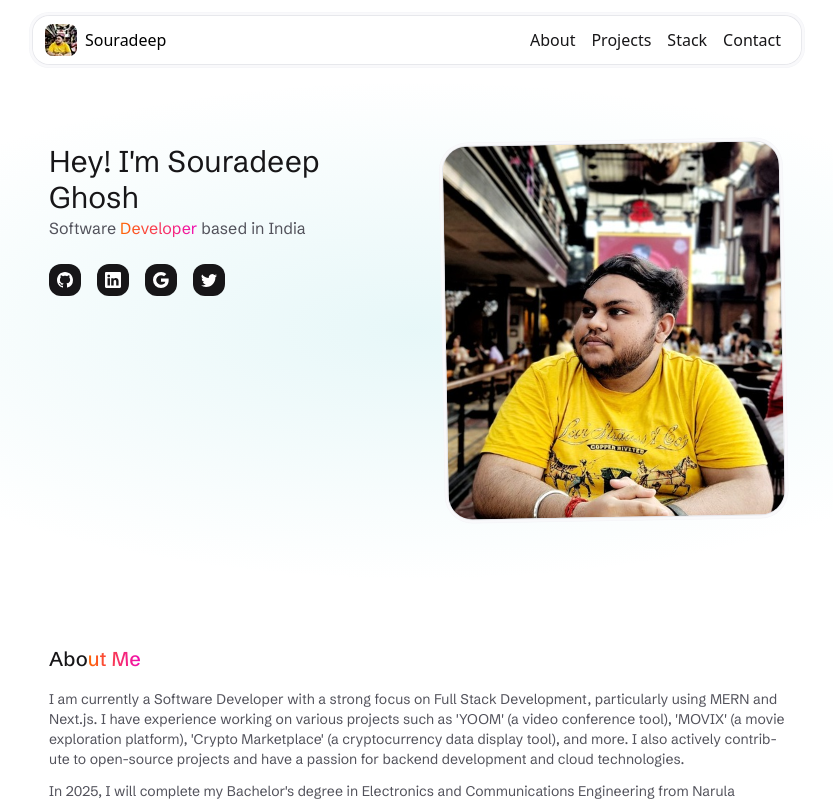
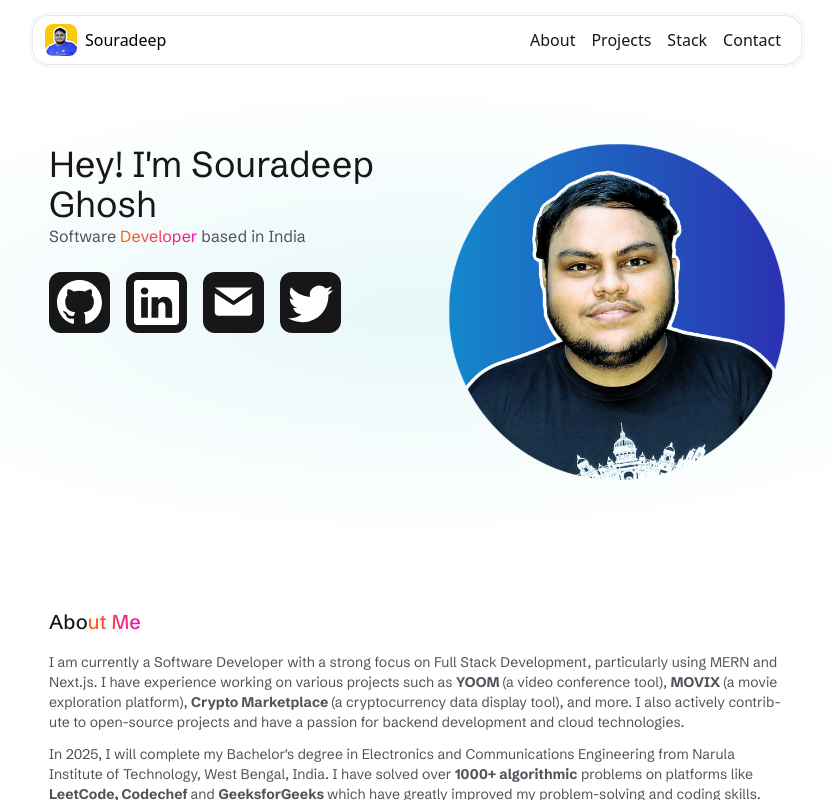
Before and after one commit to soura07/Souradeep-Dev-Next, a Next.js app: page / in a window 1280 px wide. Shown: the top 800 px of the page, without its empty margins (223-1056 px from the left). Built offline with nearby package versions, Linux system fonts and the light colour scheme.

Commit message:
update profile

```diff
--- a/src/app/page.tsx
+++ b/src/app/page.tsx
@@ -20,7 +20,7 @@ function Hero() {
         <div className="grid sm:grid-cols-1 md:grid-cols-2 gap-16 mx-4">
           <div className="item space-y-20">
             <div>
-              <h1 className="text-3xl">Hey! I'm Souradeep Ghosh</h1>
+              <h1 className="text-4xl">Hey! I'm Souradeep Ghosh</h1>
               <p className="text-zinc-600">Software <span className="font-bricolage-grostesque text-transparent bg-clip-text bg-gradient-to-r from-[#f60] to-[#f00ab3]">Developer</span> based in India</p>
               <Social />
             </div>
@@ -28,13 +28,13 @@ function Hero() {
           <div className="item">
             <Image
               src="/img/profile-left.png"
-              alt="Muideen photo"
+              alt="souradeep photo"
               sizes="100vw"
               width={600}
               height={500}
               priority={false}
               loading="lazy"
-              className="object-fit rounded-3xl bg-[rgba(255,255,255,0.85)] shadow-[rgb(228,229,233)_0px_0px_0px_0.5px,rgba(228,229,233,0.6)_0px_0px_0px_1px,rgb(249,249,251)_0px_0px_0px_3.5px,rgb(243,244,247)_0px_0px_0px_4px] origin-bottom -rotate-1"
+              // className="object-fit rounded-3xl bg-[rgba(255,255,255,0.85)] shadow-[rgb(228,229,233)_0px_0px_0px_0.5px,rgba(228,229,233,0.6)_0px_0px_0px_1px,rgb(249,249,251)_0px_0px_0px_3.5px,rgb(243,244,247)_0px_0px_0px_4px] origin-bottom -rotate-1"
             />
           </div>
         </div>
@@ -52,12 +52,12 @@ function About() {
             <h2 className="text-xl font-medium">Abo<span className="text-transparent bg-clip-text bg-gradient-to-r from-[#f60] to-[#f00ab3]">ut Me</span></h2>
           </div>
           <div className="text-sm">
-          <p className="text-zinc-600">I am currently a Software Developer with a strong focus on Full Stack Development, particularly using MERN and Next.js. I have experience working on various projects such as 'YOOM' (a video conference tool), 'MOVIX' (a movie exploration platform), 'Crypto Marketplace' (a cryptocurrency data display tool), and more. I also actively contribute to open-source projects and have a passion for backend development and cloud technologies.</p>
+          <p className="text-zinc-600">I am currently a Software Developer with a strong focus on Full Stack Development, particularly using MERN and Next.js. I have experience working on various projects such as <strong>YOOM </strong>(a video conference tool), <strong>MOVIX </strong>(a movie exploration platform), <strong>Crypto Marketplace </strong>(a cryptocurrency data display tool), and more. I also actively contribute to open-source projects and have a passion for backend development and cloud technologies.</p>
           <p className="pt-3 text-zinc-600">
-            In 2025, I will complete my Bachelor's degree in Electronics and Communications Engineering from Narula Institute of Technology, West Bengal, India. I have solved over 1000 algorithmic problems on platforms like LeetCode and GfG, which have greatly improved my problem-solving and coding skills.
+            In 2025, I will complete my Bachelor's degree in Electronics and Communications Engineering from Narula Institute of Technology, West Bengal, India. I have solved over <strong> 1000+ algorithmic</strong> problems on platforms like <strong>LeetCode, Codechef </strong>and <strong>GeeksforGeeks </strong>which have greatly improved my problem-solving and coding skills.
           </p>
           <p className="pt-3 text-zinc-600">
-            I have participated in multiple hackathons, such as Hack4Bengal, where I led my team to secure 4th place out of 50 teams. Additionally, I have contributed to open-source projects and communities like Social Winter of Code and GirlScript Summer of Code, gaining hands-on experience in real-world projects.
+            I have participated in multiple hackathons, such as Hack4Bengal, where I led my team to secure 4th place out of 50 teams. Additionally, I have contributed to <strong>open-source projects </strong>and communities like Social Winter of Code and GirlScript Summer of Code, gaining hands-on experience in real-world projects.
           </p>
 
           </div>
@@ -240,28 +240,29 @@ function Social() {
   return (
     <div className="flex gap-4 pt-6">
       <Link className="inline-flex justify-center items-center rounded-xl p-2 bg-[#171618] text-white hover:bg-zinc-700 focus-visible:outline" href="https://github.com/soura07" title="github link">
-        <svg xmlns="http://www.w3.org/2000/svg" width="16" height="16" fill="currentColor" viewBox="0 0 16 16">
+        <svg xmlns="http://www.w3.org/2000/svg" width="45" height="45" fill="currentColor" viewBox="0 0 16 16">
           <path d="M8 0C3.58 0 0 3.58 0 8c0 3.54 2.29 6.53 5.47 7.59.4.07.55-.17.55-.38 0-.19-.01-.82-.01-1.49-2.01.37-2.53-.49-2.69-.94-.09-.23-.48-.94-.82-1.13-.28-.15-.68-.52-.01-.53.63-.01 1.08.58 1.23.82.72 1.21 1.87.87 2.33.66.07-.52.28-.87.51-1.07-1.78-.2-3.64-.89-3.64-3.95 0-.87.31-1.59.82-2.15-.08-.2-.36-1.02.08-2.12 0 0 .67-.21 2.2.82.64-.18 1.32-.27 2-.27.68 0 1.36.09 2 .27 1.53-1.04 2.2-.82 2.2-.82.44 1.1.16 1.92.08 2.12.51.56.82 1.27.82 2.15 0 3.07-1.87 3.75-3.65 3.95.29.25.54.73.54 1.48 0 1.07-.01 1.93-.01 2.2 0 .21.15.46.55.38A8.012 8.012 0 0 0 16 8c0-4.42-3.58-8-8-8z" />
         </svg>
       </Link>
       <Link className="inline-flex justify-center items-center rounded-xl p-2 bg-[#171618] text-white hover:bg-zinc-700 focus-visible:outline" href="https://www.linkedin.com/in/souradeep07/" title="linkedin page">
-        <svg xmlns="http://www.w3.org/2000/svg" width="16" height="16" fill="currentColor" viewBox="0 0 16 16">
+        <svg xmlns="http://www.w3.org/2000/svg" width="45" height="45" fill="currentColor" viewBox="0 0 16 16">
           <path d="M0 1.146C0 .513.526 0 1.175 0h13.65C15.474 0 16 .513 16 1.146v13.708c0 .633-.526 1.146-1.175 1.146H1.175C.526 16 0 15.487 0 14.854V1.146zm4.943 12.248V6.169H2.542v7.225h2.401zm-1.2-8.212c.837 0 1.358-.554 1.358-1.248-.015-.709-.52-1.248-1.342-1.248-.822 0-1.359.54-1.359 1.248 0 .694.521 1.248 1.327 1.248h.016zm4.908 8.212V9.359c0-.216.016-.432.08-.586.173-.431.568-.878 1.232-.878.869 0 1.216.662 1.216 1.634v3.865h2.401V9.25c0-2.22-1.184-3.252-2.764-3.252-1.274 0-1.845.7-2.165 1.193v.025h-.016a5.54 5.54 0 0 1 .016-.025V6.169h-2.4c.03.678 0 7.225 0 7.225h2.4z">
           </path>
         </svg>
       </Link>
       <Link className="inline-flex justify-center items-center rounded-xl p-2 bg-[#171618] text-white hover:bg-zinc-700 focus-visible:outline" href="mailto:iamsouradeep99@gmail.com" title="email address">
-        <svg xmlns="http://www.w3.org/2000/svg" width="16" height="16" fill="currentColor" viewBox="0 0 16 16">
-          <path d="M15.545 6.558a9.42 9.42 0 0 1 .139 1.626c0 2.434-.87 4.492-2.384 5.885h.002C11.978 15.292 10.158 16 8 16A8 8 0 1 1 8 0a7.689 7.689 0 0 1 5.352 2.082l-2.284 2.284A4.347 4.347 0 0 0 8 3.166c-2.087 0-3.86 1.408-4.492 3.304a4.792 4.792 0 0 0 0 3.063h.003c.635 1.893 2.405 3.301 4.492 3.301 1.078 0 2.004-.276 2.722-.764h-.003a3.702 3.702 0 0 0 1.599-2.431H8v-3.08h7.545z">
-          </path>
-        </svg>
-      </Link>
+  <svg xmlns="http://www.w3.org/2000/svg" width="45" height="45" viewBox="0 0 24 24" fill="currentColor">
+    <path d="M12 13.5L2 7v10c0 1.104.896 2 2 2h16c1.104 0 2-.896 2-2V7l-10 6.5zM12 11L22 4H2l10 7z" />
+  </svg>
+</Link>
+
       <Link className="inline-flex justify-center items-center rounded-xl p-2 bg-[#171618] text-white hover:bg-zinc-700 focus-visible:outline" href="https://x.com/Souradeep_2003_" title="X account">
-        <svg xmlns="http://www.w3.org/2000/svg" width="16" height="16" fill="currentColor" viewBox="0 0 16 16">
+        <svg xmlns="http://www.w3.org/2000/svg" width="45" height="45" fill="currentColor" viewBox="0 0 16 16">
           <path d="M5.026 15c6.038 0 9.341-5.003 9.341-9.334 0-.14 0-.282-.006-.422A6.685 6.685 0 0 0 16 3.542a6.658 6.658 0 0 1-1.889.518 3.301 3.301 0 0 0 1.447-1.817 6.533 6.533 0 0 1-2.087.793A3.286 3.286 0 0 0 7.875 6.03a9.325 9.325 0 0 1-6.767-3.429 3.289 3.289 0 0 0 1.018 4.382A3.323 3.323 0 0 1 .64 6.575v.045a3.288 3.288 0 0 0 2.632 3.218 3.203 3.203 0 0 1-.865.115 3.23 3.23 0 0 1-.614-.057 3.283 3.283 0 0 0 3.067 2.277A6.588 6.588 0 0 1 .78 13.58a6.32 6.32 0 0 1-.78-.045A9.344 9.344 0 0 0 5.026 15z">
           </path>
         </svg>
       </Link>
+
     </div>
   )
 }
```
Also changed, not shown: public/img/icon.png, public/img/profile-left.png.
